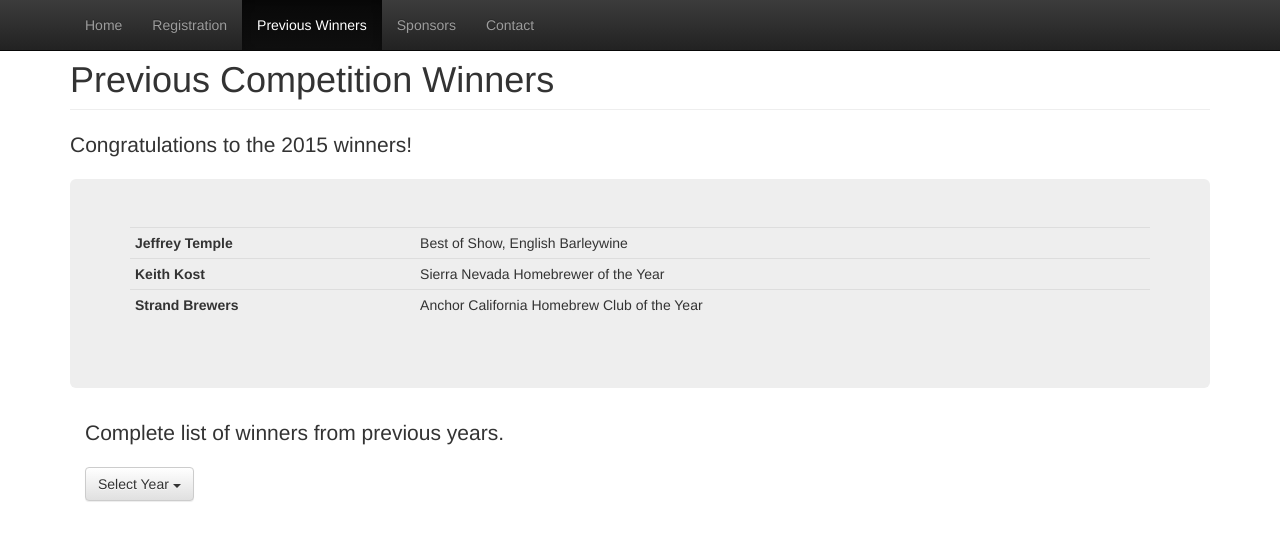
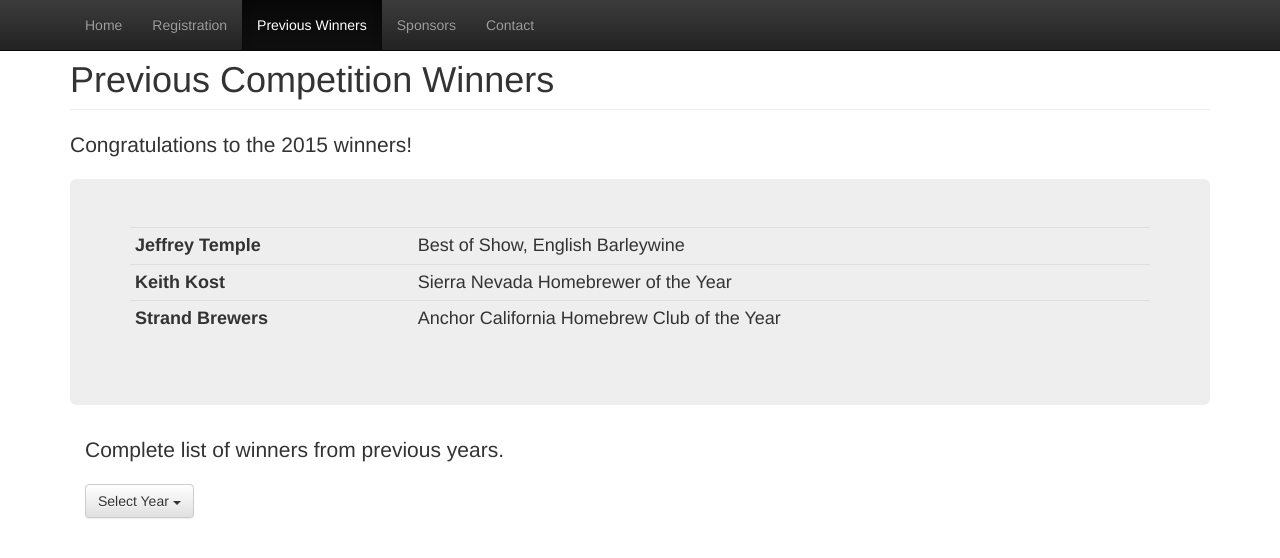
Before and after one commit to castatebrewcomp/castatebrewcomp.github.io, a Jekyll site: the page built from previous.html, in a window 1280 px wide. Shown: the top 558 px of the page. Built offline with Jekyll 4.4.1, drawn with Linux system fonts in a browser that asks for light colours.

Commit message:
fix formatting

```diff
--- a/index.html
+++ b/index.html
@@ -7,7 +7,7 @@ title: Home
 
   <h1 class="page-header">37th Annual California State Homebrew Competition</h1>
 
-  <table cellspacing="10">
+  <table cellspacing="50">
     <tbody>
       <tr>
         <td width="30%"><img class="img-responsive" src="/images/stcomp.jpg"/></td>
--- a/previous.html
+++ b/previous.html
@@ -12,7 +12,7 @@ title: PreviousWinners
   </p>
 
   <div class="jumbotron">
-    <table class="table table-hover table-condensed" font-size="large">
+    <table class="table table-hover table-condensed" style="font-size:large">
       <tbody>
         <tr>
           <td nowrap><strong>Jeffrey Temple</strong></td>
```
